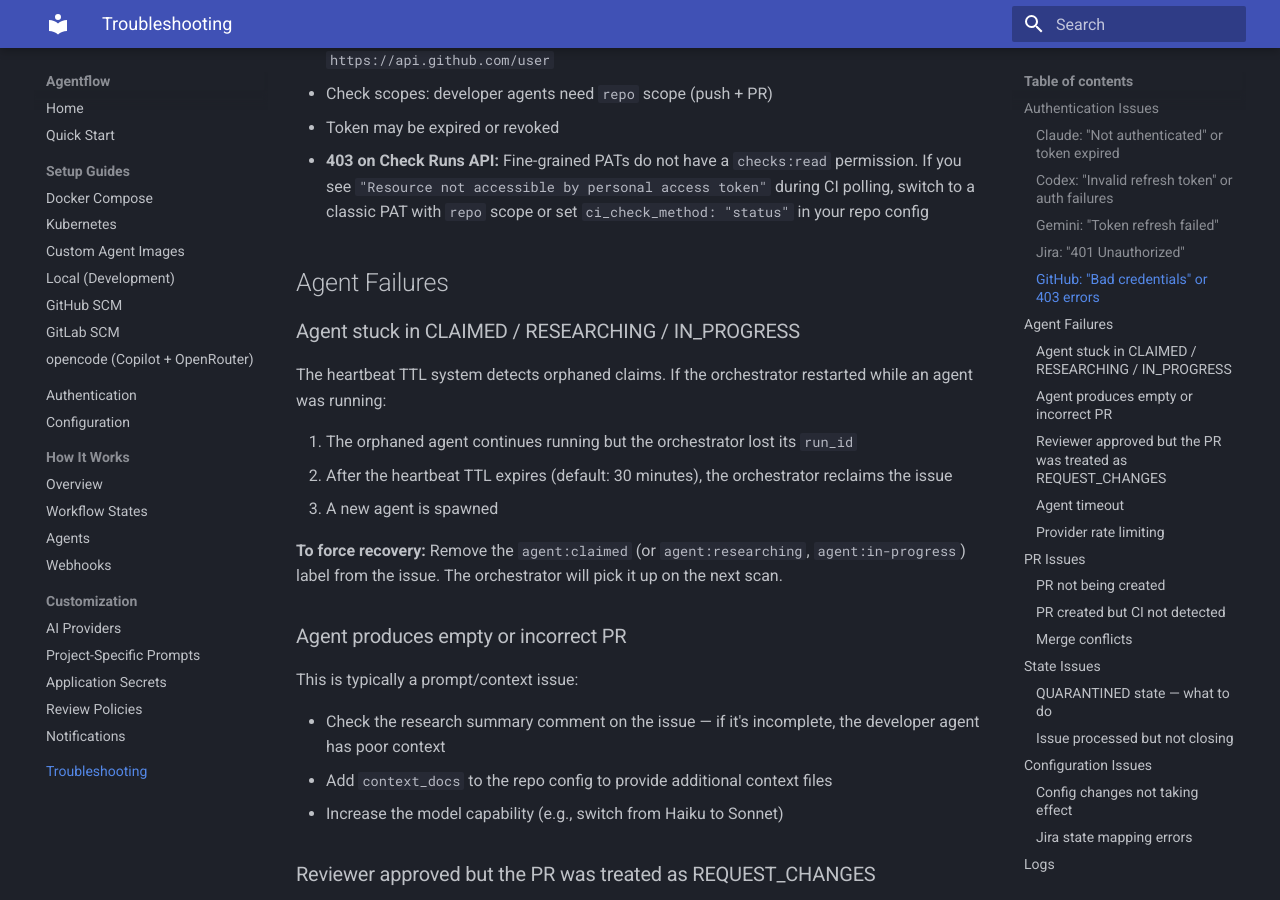
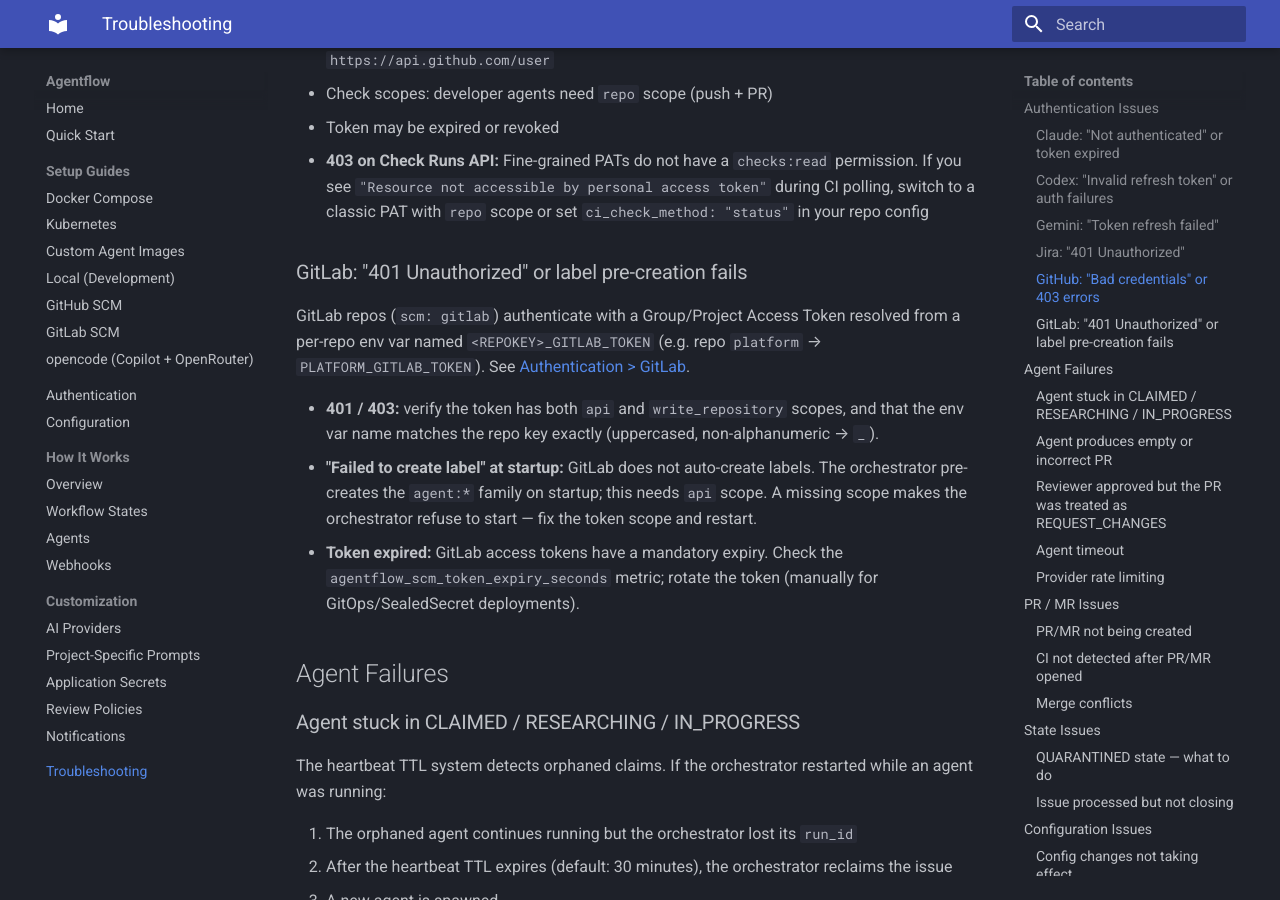
Before and after one commit to pweissneo/agentflow-docs, an MkDocs documentation site: the page built from docs-site/troubleshooting.md, in a window 1280 px wide and 900 px high, scrolled down 1566 px. Built offline with MkDocs 1.6.1 and Material for MkDocs 9.7.7, drawn with Linux system fonts in a browser that asks for light colours; some of the changed text lies outside the part shown.

Commit message:
Sync docs: GitLab parity with GitHub across SCM topics
- authentication: new GitLab section (token, scopes, per-repo env, rotation)
- troubleshooting: GitLab credential/pipeline entries + provider-aware tabs
- workflow-states: GitLab is SCM-only, label pre-creation
- agents/overview: PR/MR wording
- configuration: GitLab token env convention + anchor

````diff
--- a/docs-site/troubleshooting.md
+++ b/docs-site/troubleshooting.md
@@ -64,6 +64,14 @@ Common causes:
 - Token may be expired or revoked
 - **403 on Check Runs API:** Fine-grained PATs do not have a `checks:read` permission. If you see `"Resource not accessible by personal access token"` during CI polling, switch to a classic PAT with `repo` scope or set `ci_check_method: "status"` in your repo config
 
+### GitLab: "401 Unauthorized" or label pre-creation fails
+
+GitLab repos (`scm: gitlab`) authenticate with a Group/Project Access Token resolved from a per-repo env var named `<REPOKEY>_GITLAB_TOKEN` (e.g. repo `platform` → `PLATFORM_GITLAB_TOKEN`). See [Authentication > GitLab](authentication.md#gitlab).
+
+- **401 / 403:** verify the token has both `api` and `write_repository` scopes, and that the env var name matches the repo key exactly (uppercased, non-alphanumeric → `_`).
+- **"Failed to create label" at startup:** GitLab does not auto-create labels. The orchestrator pre-creates the `agent:*` family on startup; this needs `api` scope. A missing scope makes the orchestrator refuse to start — fix the token scope and restart.
+- **Token expired:** GitLab access tokens have a mandatory expiry. Check the `agentflow_scm_token_expiry_seconds` metric; rotate the token (manually for GitOps/SealedSecret deployments).
+
 ## Agent Failures
 
 ### Agent stuck in CLAIMED / RESEARCHING / IN_PROGRESS
@@ -124,30 +132,36 @@ providers:
 !!! note "Error message diagnostics"
     When a CLI tool exits with a non-zero code and writes nothing to stderr, Agentflow includes the first 500 characters of stdout in the error message. This helps diagnose rate limits and usage caps where the CLI writes errors to stdout instead of stderr. Check the orchestrator logs for the full error output.
 
-## PR Issues
+## PR / MR Issues
 
-### PR not being created
+### PR/MR not being created
 
 Check in order:
 
 1. **Is the issue claimed?** Look for the `agent:claimed` or `agent:in-progress` label.
 2. **Did research complete?** Look for a research summary comment on the issue.
 3. **Check orchestrator logs** for errors during the developer agent phase.
-4. **GitHub token scopes** — the developer token needs `repo` scope to push branches and create PRs.
+4. **Token scopes** — GitHub: the developer token needs `repo` scope to push branches and create PRs. GitLab: the access token needs `api` + `write_repository` (see [Authentication > GitLab](authentication.md#gitlab)).
 
-### PR created but CI not detected
+### CI not detected after PR/MR opened
 
-Check `ci_check_method` in your repo config:
+=== "GitHub"
 
-```yaml
-repos:
-  myproject:
-    ci_check_method: "checks"  # "status", "checks", or "none"
-```
+    Check `ci_check_method` in your repo config:
 
-- `"checks"` (default) — uses GitHub Check Runs API (requires classic PAT with `repo` scope)
-- `"status"` — uses GitHub Commit Status API (works with fine-grained PATs)
-- `"none"` — skips CI, goes directly to review
+    ```yaml
+    repos:
+      myproject:
+        ci_check_method: "checks"  # "status", "checks", or "none"
+    ```
+
+    - `"checks"` (default) — uses GitHub Check Runs API (requires classic PAT with `repo` scope)
+    - `"status"` — uses GitHub Commit Status API (works with fine-grained PATs)
+    - `"none"` — skips CI, goes directly to review
+
+=== "GitLab"
+
+    GitLab has no checks/statuses split — CI status comes from the latest **pipeline** for the MR's head SHA. Leave `ci_check_method` unset (or `"none"`). A `manual` pipeline (awaiting a human start) is treated as `pending` and will never auto-progress — the orchestrator logs a warning. Ensure the project has a `.gitlab-ci.yml` and a runner available.
 
 If CI hasn't reported yet, `ci_zero_check_grace_period_s` controls how long to wait.
 
````
Also changed, not shown: docs-site/authentication.md (+25 -0 lines), docs-site/configuration.md (+1 -1 lines), docs-site/how-it-works/agents.md (+1 -1 lines), docs-site/how-it-works/overview.md (+1 -1 lines), docs-site/how-it-works/workflow-states.md (+5 -2 lines).
